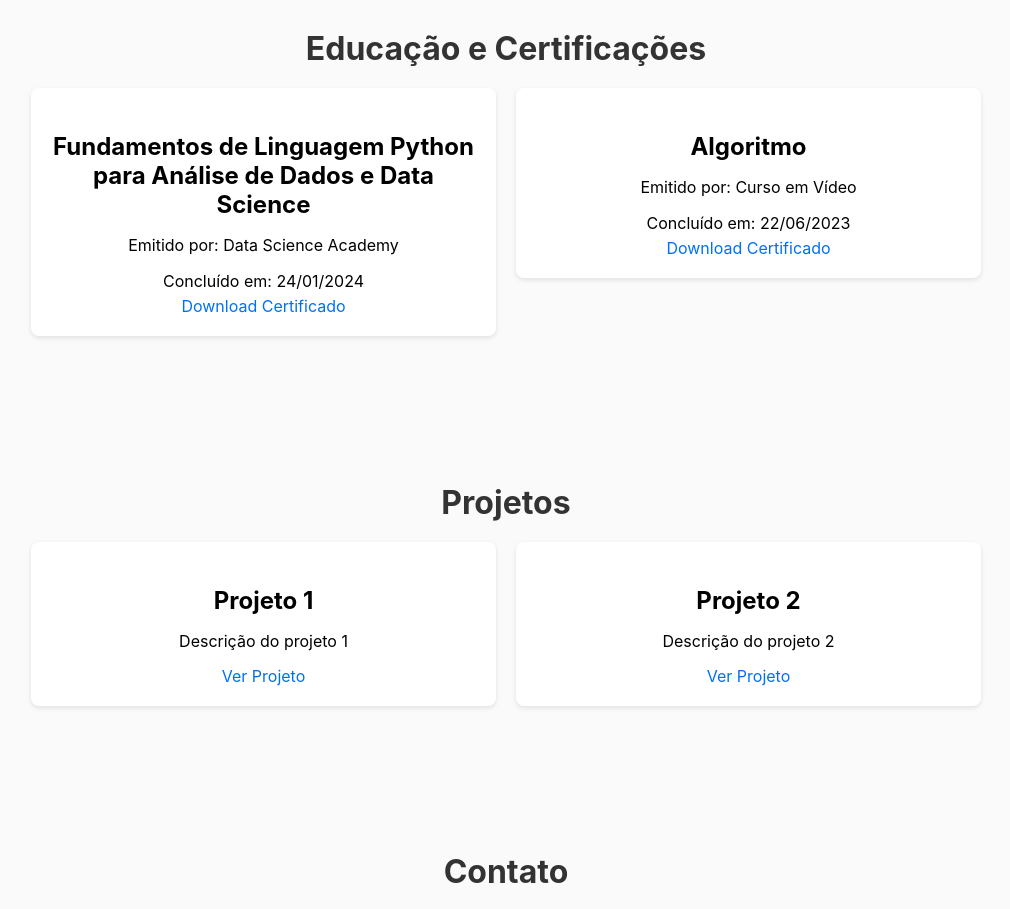
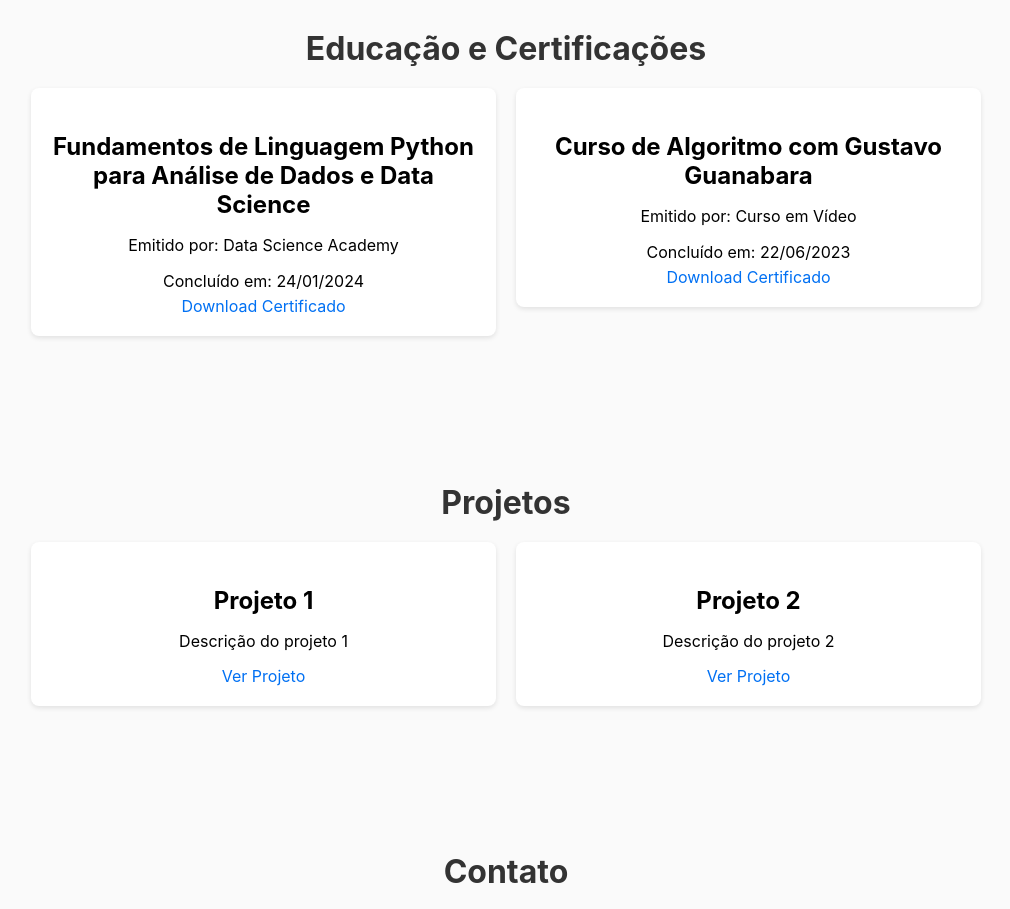
Before and after one commit to Guimax0304/my-curriculo, a Next.js app: page / in a window 1280 px wide. Shown: the part 1340-2249 px from the top of the page, without its empty margins (259-1269 px from the left). Built offline with nearby package versions, Linux system fonts and the light colour scheme.

Commit message:
ajustes nomes

```diff
--- a/src/components/EducationSection.tsx
+++ b/src/components/EducationSection.tsx
@@ -17,7 +17,7 @@ const EducationSection = () => {
     },
     {
       id: 2,
-      title: "Algoritmo",
+      title: "Curso de Algoritmo com Gustavo Guanabara",
       issuer: "Curso em Vídeo",
       date: "22/06/2023",
       code: "",
```
